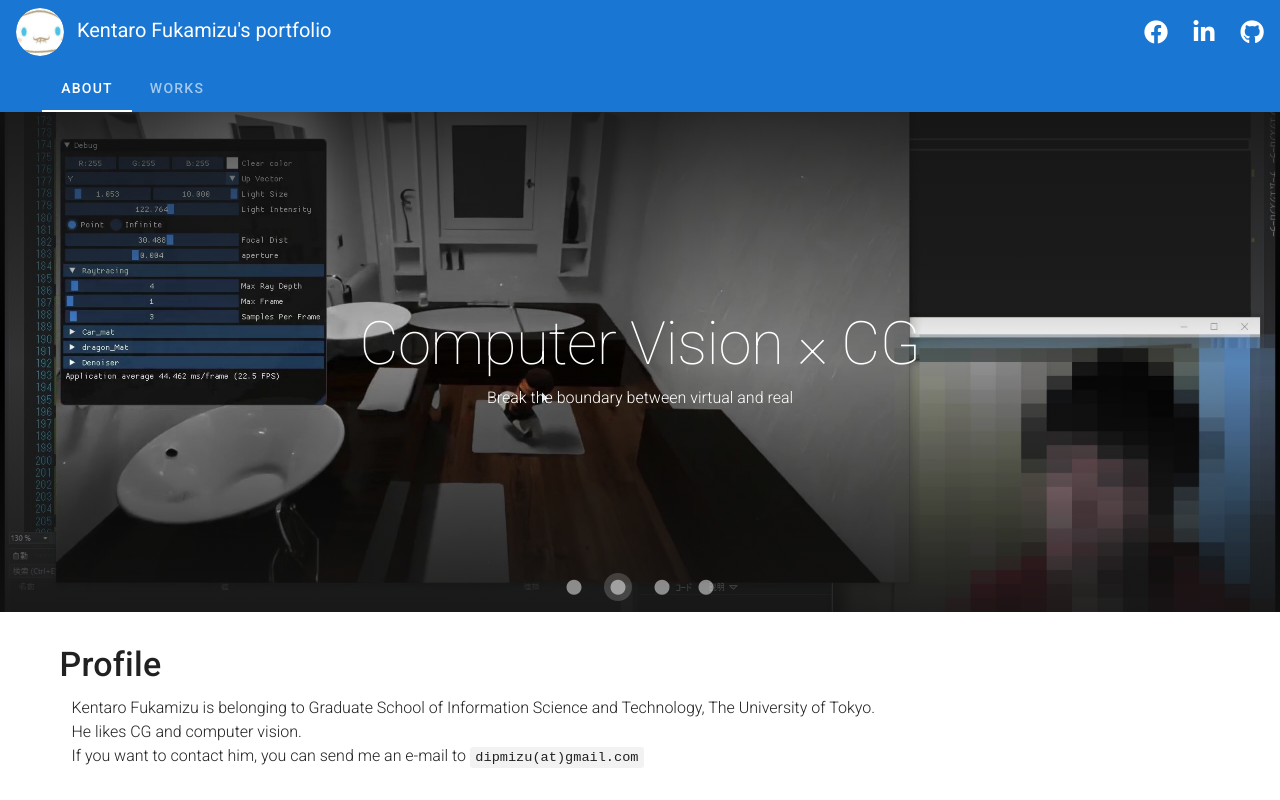
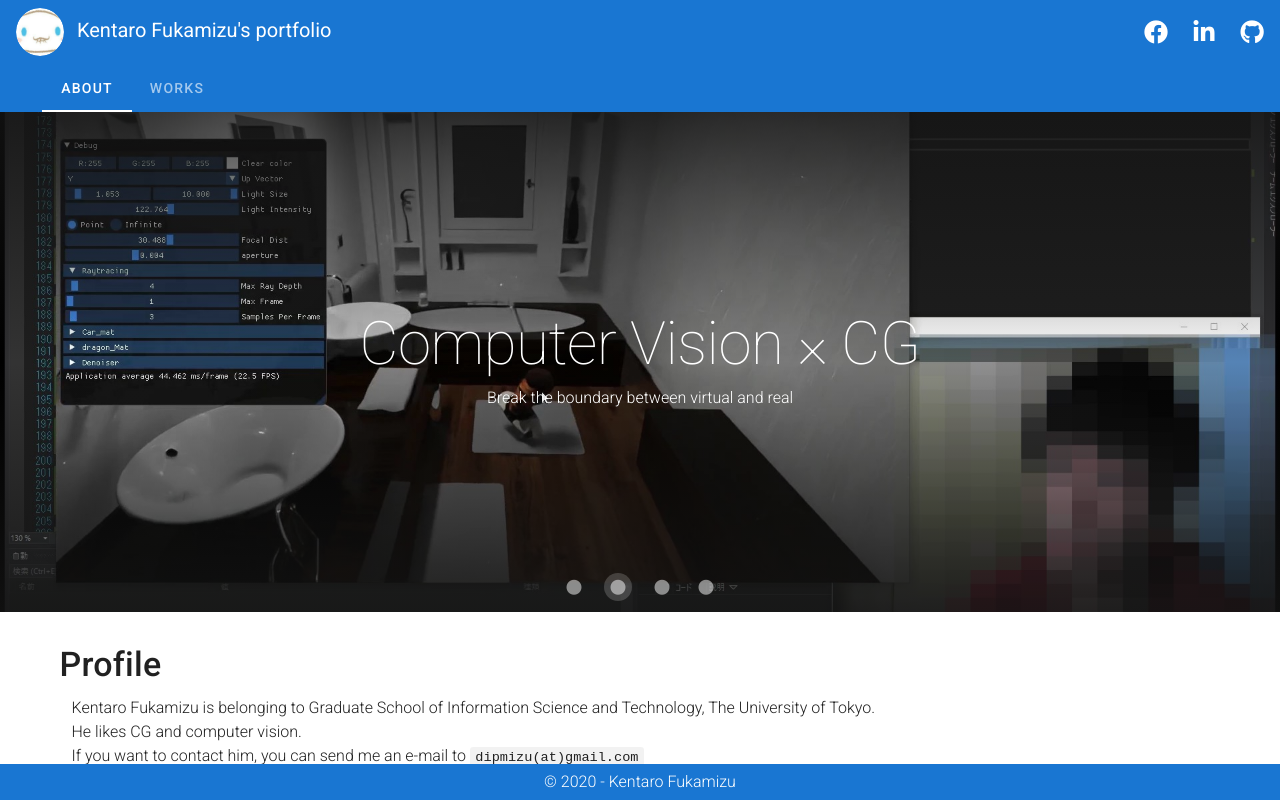
Before and after one commit to dipmizu914/portfolio, a Vue app: page / in a window 1280 px wide. Shown: the top 800 px of the page. Built offline with nearby package versions, Linux system fonts and the light colour scheme.

Commit message:
first commit

```diff
--- a/src/App.vue
+++ b/src/App.vue
@@ -16,7 +16,7 @@
         </router-view>
       </v-fade-transition>
     </v-content>
-    <v-footer app dark absolute color="primary">
+    <v-footer app dark color="primary">
       <v-flex text-center>
         <h4 class="font-weight-light">&copy; 2020 - Kentaro Fukamizu</h4>
       </v-flex>
```
Also changed, not shown: src/components/Header.vue (+4 -4 lines), 5 other files (tests, documents, lock files or other folders).
